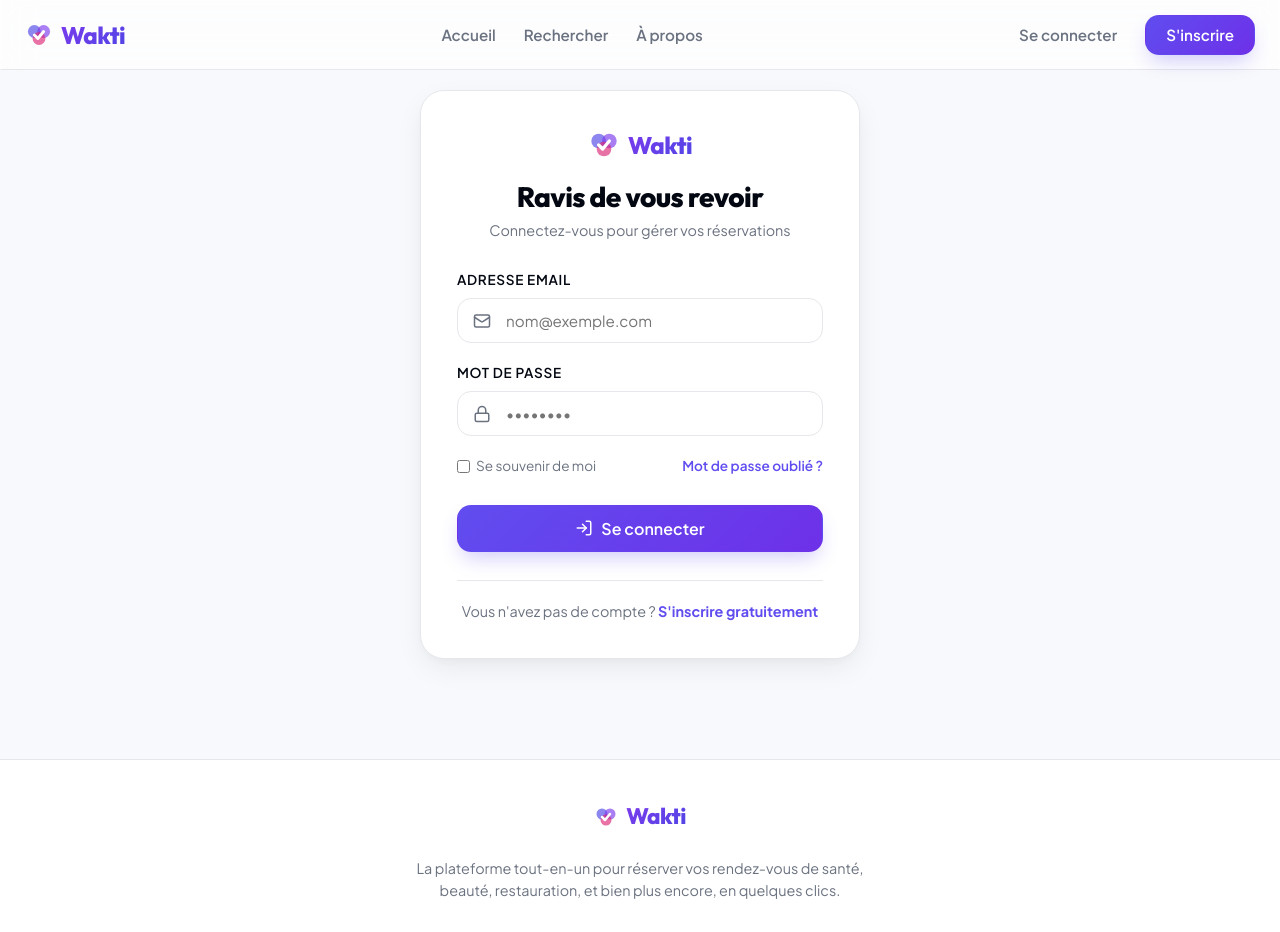
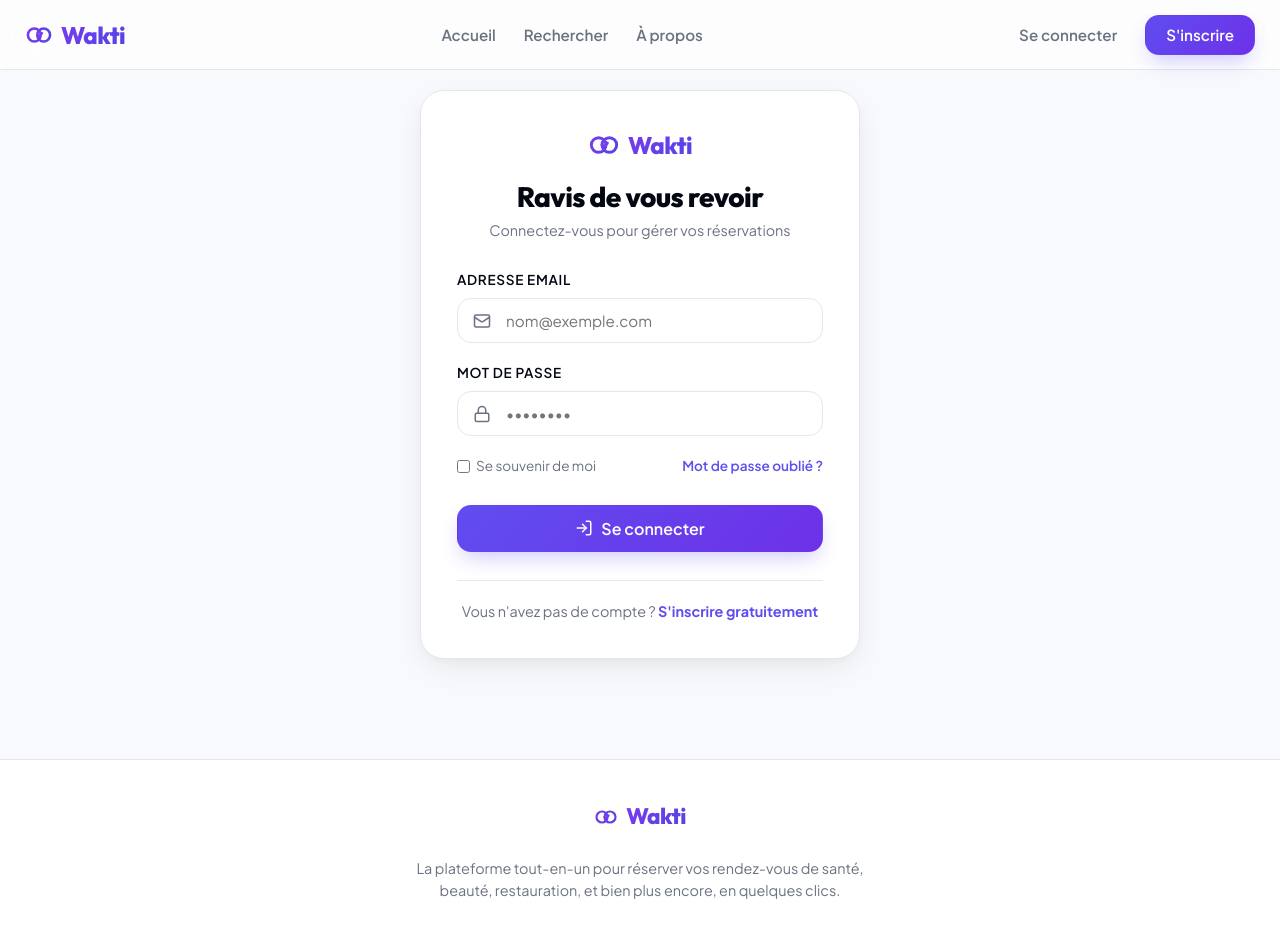
Before and after one commit to Nada-Touil/projet-9antra, a React (Vite) app in the folder Frontend/: page /login in a window 1280 px wide. Shown: the top 932 px of the page. Built offline with nearby package versions, Linux system fonts and the light colour scheme.

Commit message:
Replace logo with overlapping corporate circles representing client-provider connection and a booking checkmark

```diff
--- a/Frontend/src/components/Footer.jsx
+++ b/Frontend/src/components/Footer.jsx
@@ -7,10 +7,15 @@ const Footer = () => {
       <div className="footer-content">
         <div className="logo-container" style={{ justifyContent: 'center', marginBottom: '8px', gap: '8px' }}>
           <svg width="24" height="24" viewBox="0 0 24 24" fill="none" xmlns="http://www.w3.org/2000/svg" style={{ flexShrink: 0 }}>
-            <circle cx="8" cy="9" r="5.5" fill="#4f46e5" fillOpacity="0.65" />
-            <circle cx="16" cy="9" r="5.5" fill="#7c3aed" fillOpacity="0.65" />
-            <circle cx="12" cy="15" r="5.5" fill="#db2777" fillOpacity="0.65" />
-            <path d="M8 12L11 15L16 9" stroke="#ffffff" strokeWidth="2.5" strokeLinecap="round" strokeLinejoin="round" />
+            <circle cx="8" cy="12" r="5.5" stroke="url(#logo-grad-footer)" strokeWidth="2.2" />
+            <circle cx="16" cy="12" r="5.5" stroke="url(#logo-grad-footer)" strokeWidth="2.2" />
+            <path d="M10.5 12L12 13.5L14.5 10.5" stroke="#7c3aed" strokeWidth="2.2" strokeLinecap="round" strokeLinejoin="round" />
+            <defs>
+              <linearGradient id="logo-grad-footer" x1="3" y1="6" x2="21" y2="18" gradientUnits="userSpaceOnUse">
+                <stop offset="0%" stopColor="#7c3aed" />
+                <stop offset="100%" stopColor="#4f46e5" />
+              </linearGradient>
+            </defs>
           </svg>
           <span style={{ fontSize: '1.4rem', fontWeight: 800, fontFamily: 'var(--font-heading)', background: 'linear-gradient(135deg, #7c3aed, #4f46e5)', WebkitBackgroundClip: 'text', WebkitTextFillColor: 'transparent', letterSpacing: '-0.5px' }}>
             Wakti
--- a/Frontend/src/components/Header.jsx
+++ b/Frontend/src/components/Header.jsx
@@ -24,10 +24,15 @@ const Header = () => {
     <header className="header glass">
       <div className="logo-container" onClick={() => navigate('/')} style={{ display: 'flex', alignItems: 'center', gap: '8px', cursor: 'pointer' }}>
         <svg width="28" height="28" viewBox="0 0 24 24" fill="none" xmlns="http://www.w3.org/2000/svg" style={{ flexShrink: 0 }}>
-          <circle cx="8" cy="9" r="5.5" fill="#4f46e5" fillOpacity="0.65" />
-          <circle cx="16" cy="9" r="5.5" fill="#7c3aed" fillOpacity="0.65" />
-          <circle cx="12" cy="15" r="5.5" fill="#db2777" fillOpacity="0.65" />
-          <path d="M8 12L11 15L16 9" stroke="#ffffff" strokeWidth="2.5" strokeLinecap="round" strokeLinejoin="round" />
+          <circle cx="8" cy="12" r="5.5" stroke="url(#logo-grad-header)" strokeWidth="2.2" />
+          <circle cx="16" cy="12" r="5.5" stroke="url(#logo-grad-header)" strokeWidth="2.2" />
+          <path d="M10.5 12L12 13.5L14.5 10.5" stroke="#7c3aed" strokeWidth="2.2" strokeLinecap="round" strokeLinejoin="round" />
+          <defs>
+            <linearGradient id="logo-grad-header" x1="3" y1="6" x2="21" y2="18" gradientUnits="userSpaceOnUse">
+              <stop offset="0%" stopColor="#7c3aed" />
+              <stop offset="100%" stopColor="#4f46e5" />
+            </linearGradient>
+          </defs>
         </svg>
         <span style={{ fontSize: '1.5rem', fontWeight: 800, fontFamily: 'var(--font-heading)', background: 'linear-gradient(135deg, #7c3aed, #4f46e5)', WebkitBackgroundClip: 'text', WebkitTextFillColor: 'transparent', letterSpacing: '-0.5px' }}>
           Wakti
--- a/Frontend/src/pages/Login.jsx
+++ b/Frontend/src/pages/Login.jsx
@@ -50,10 +50,15 @@ const Login = () => {
         <div style={{ textAlign: 'center', marginBottom: '28px' }}>
           <div className="logo-container" style={{ justifyContent: 'center', marginBottom: '16px', gap: '8px' }}>
             <svg width="32" height="32" viewBox="0 0 24 24" fill="none" xmlns="http://www.w3.org/2000/svg" style={{ flexShrink: 0 }}>
-              <circle cx="8" cy="9" r="5.5" fill="#4f46e5" fillOpacity="0.65" />
-              <circle cx="16" cy="9" r="5.5" fill="#7c3aed" fillOpacity="0.65" />
-              <circle cx="12" cy="15" r="5.5" fill="#db2777" fillOpacity="0.65" />
-              <path d="M8 12L11 15L16 9" stroke="#ffffff" strokeWidth="2.5" strokeLinecap="round" strokeLinejoin="round" />
+              <circle cx="8" cy="12" r="5.5" stroke="url(#logo-grad-login)" strokeWidth="2.2" />
+              <circle cx="16" cy="12" r="5.5" stroke="url(#logo-grad-login)" strokeWidth="2.2" />
+              <path d="M10.5 12L12 13.5L14.5 10.5" stroke="#7c3aed" strokeWidth="2.2" strokeLinecap="round" strokeLinejoin="round" />
+              <defs>
+                <linearGradient id="logo-grad-login" x1="3" y1="6" x2="21" y2="18" gradientUnits="userSpaceOnUse">
+                  <stop offset="0%" stopColor="#7c3aed" />
+                  <stop offset="100%" stopColor="#4f46e5" />
+                </linearGradient>
+              </defs>
             </svg>
             <span style={{ fontSize: '1.5rem', fontWeight: 800, fontFamily: 'var(--font-heading)', background: 'linear-gradient(135deg, #7c3aed, #4f46e5)', WebkitBackgroundClip: 'text', WebkitTextFillColor: 'transparent', letterSpacing: '-0.5px' }}>
               Wakti
--- a/Frontend/src/pages/Register.jsx
+++ b/Frontend/src/pages/Register.jsx
@@ -113,10 +113,15 @@ const Register = () => {
             <div style={{ textAlign: 'center', marginBottom: '28px' }}>
               <div className="logo-container" style={{ justifyContent: 'center', marginBottom: '16px', gap: '8px' }}>
                 <svg width="32" height="32" viewBox="0 0 24 24" fill="none" xmlns="http://www.w3.org/2000/svg" style={{ flexShrink: 0 }}>
-                  <circle cx="8" cy="9" r="5.5" fill="#4f46e5" fillOpacity="0.65" />
-                  <circle cx="16" cy="9" r="5.5" fill="#7c3aed" fillOpacity="0.65" />
-                  <circle cx="12" cy="15" r="5.5" fill="#db2777" fillOpacity="0.65" />
-                  <path d="M8 12L11 15L16 9" stroke="#ffffff" strokeWidth="2.5" strokeLinecap="round" strokeLinejoin="round" />
+                  <circle cx="8" cy="12" r="5.5" stroke="url(#logo-grad-reg)" strokeWidth="2.2" />
+                  <circle cx="16" cy="12" r="5.5" stroke="url(#logo-grad-reg)" strokeWidth="2.2" />
+                  <path d="M10.5 12L12 13.5L14.5 10.5" stroke="#7c3aed" strokeWidth="2.2" strokeLinecap="round" strokeLinejoin="round" />
+                  <defs>
+                    <linearGradient id="logo-grad-reg" x1="3" y1="6" x2="21" y2="18" gradientUnits="userSpaceOnUse">
+                      <stop offset="0%" stopColor="#7c3aed" />
+                      <stop offset="100%" stopColor="#4f46e5" />
+                    </linearGradient>
+                  </defs>
                 </svg>
                 <span style={{ fontSize: '1.5rem', fontWeight: 800, fontFamily: 'var(--font-heading)', background: 'linear-gradient(135deg, #7c3aed, #4f46e5)', WebkitBackgroundClip: 'text', WebkitTextFillColor: 'transparent', letterSpacing: '-0.5px' }}>
                   Wakti
```
